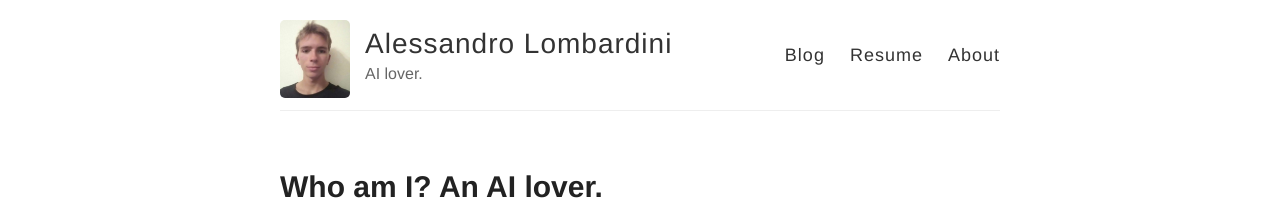
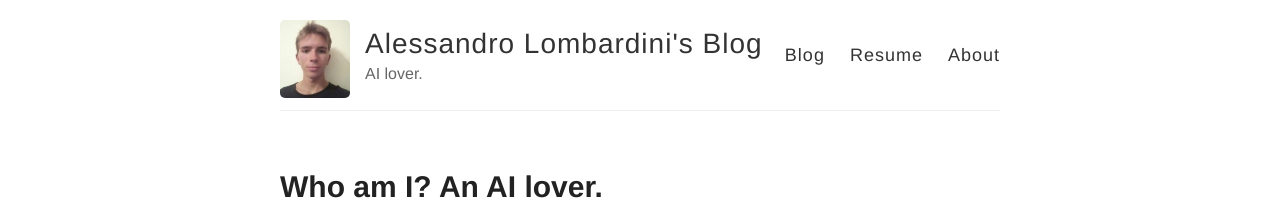
Before and after one commit to alessandrolombardini/alessandrolombardini.github.io, a Jekyll site: the page built from index.html, in a window 1280 px wide. Shown: the top 222 px of the page. Built offline with Jekyll 4.4.1, drawn with Linux system fonts in a browser that asks for light colours.

Commit message:
Update _config.yml

```diff
--- a/_config.yml
+++ b/_config.yml
@@ -3,7 +3,7 @@
 #
 
 # Name of your site (displayed in the header)
-name: Alessandro Lombardini
+name: Alessandro Lombardini's Blog
 
 # Short bio or description (displayed in the header)
 description: AI lover.
```
